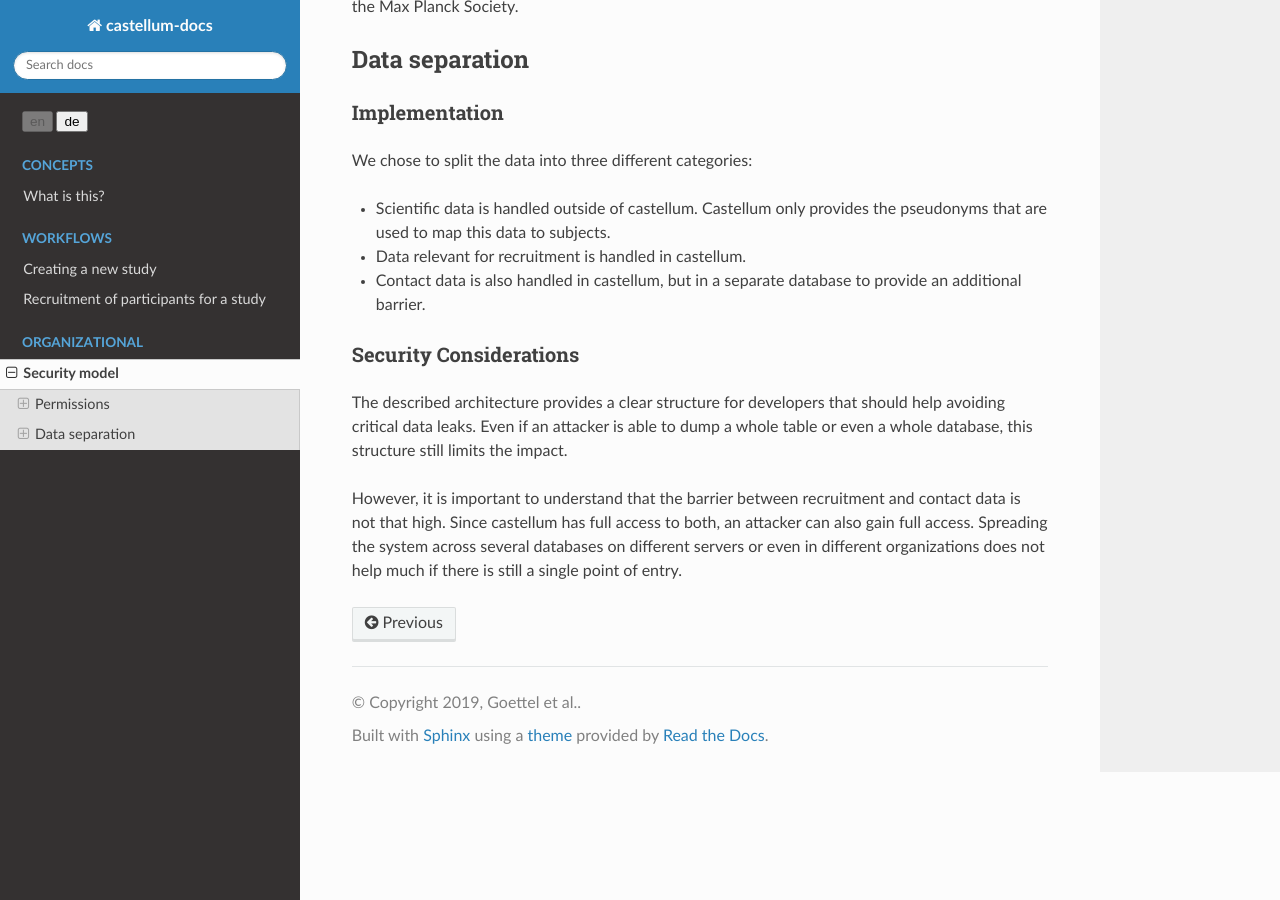
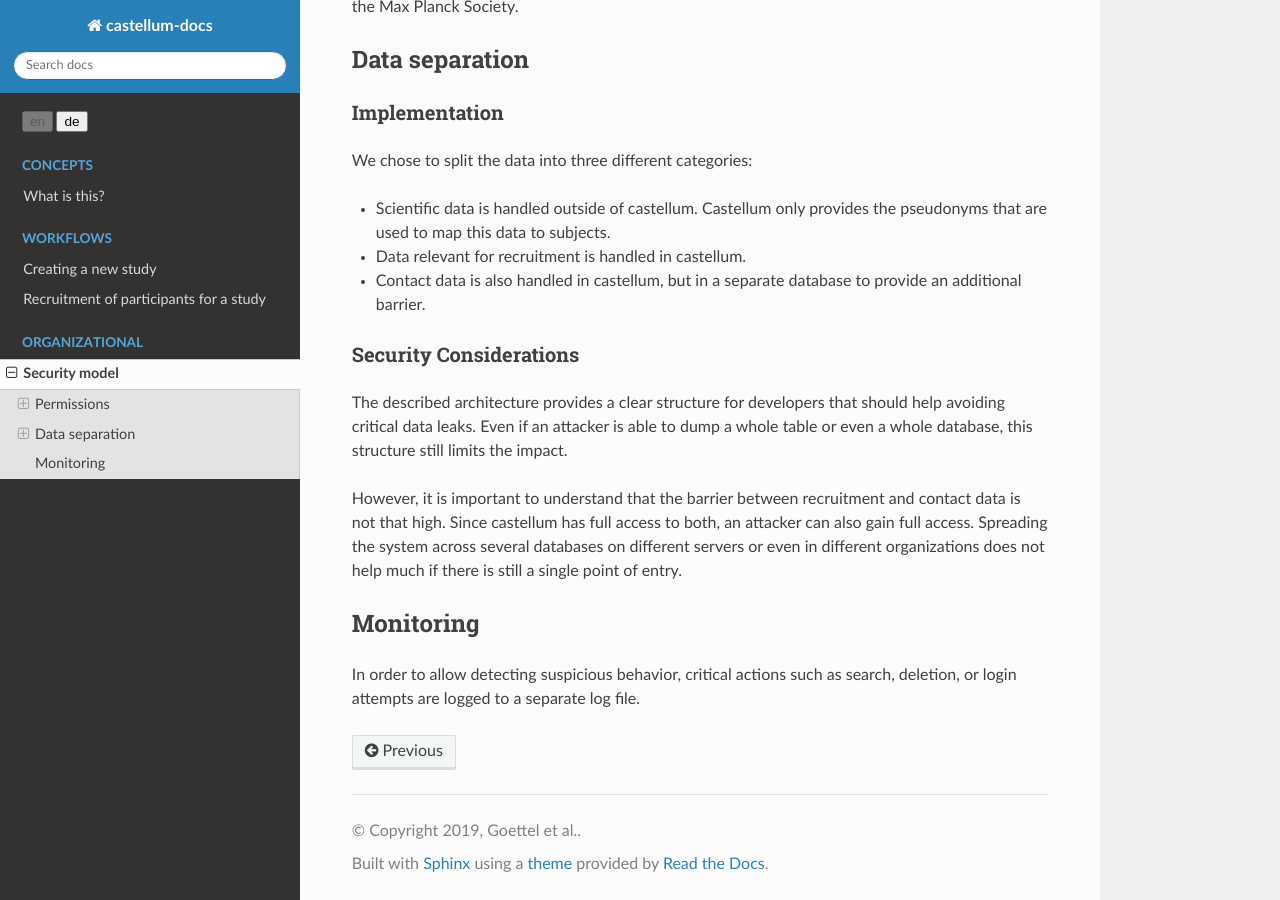
Before and after one commit to DouglasNeuroInformatics/castellum, a Sphinx documentation site: the page built from source/organizational/security.rst, in a window 1280 px wide and 900 px high, scrolled down 899 px. Built offline with Sphinx 7.4.7 and the Read the Docs theme 2.0.0, drawn with Linux system fonts in a browser that asks for light colours.

Commit message:
add section about monitoring

```diff
--- a/source/organizational/security.rst
+++ b/source/organizational/security.rst
@@ -68,3 +68,9 @@ access to both, an attacker can also gain full access. Spreading the
 system across several databases on different servers or even in
 different organizations does not help much if there is still a single
 point of entry.
+
+Monitoring
+----------
+
+In order to allow detecting suspicious behavior, critical actions such as
+search, deletion, or login attempts are logged to a separate log file.
```
